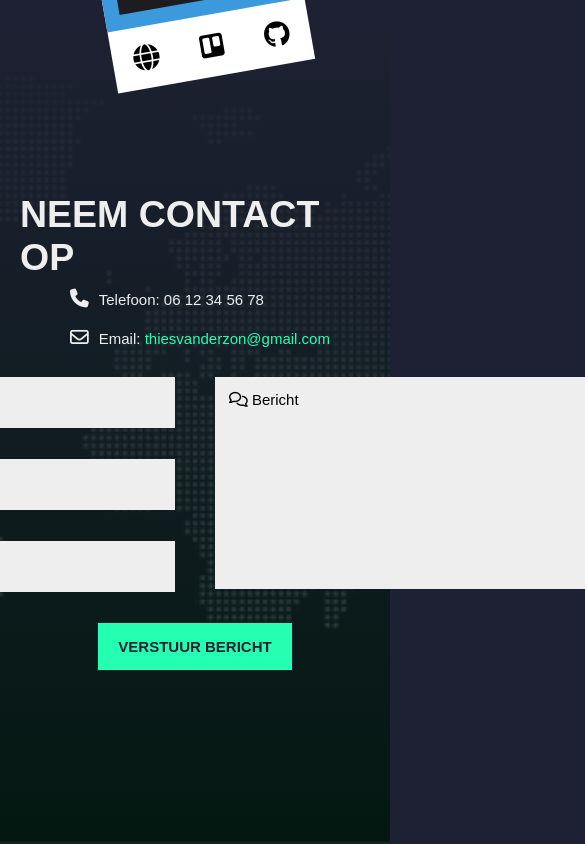
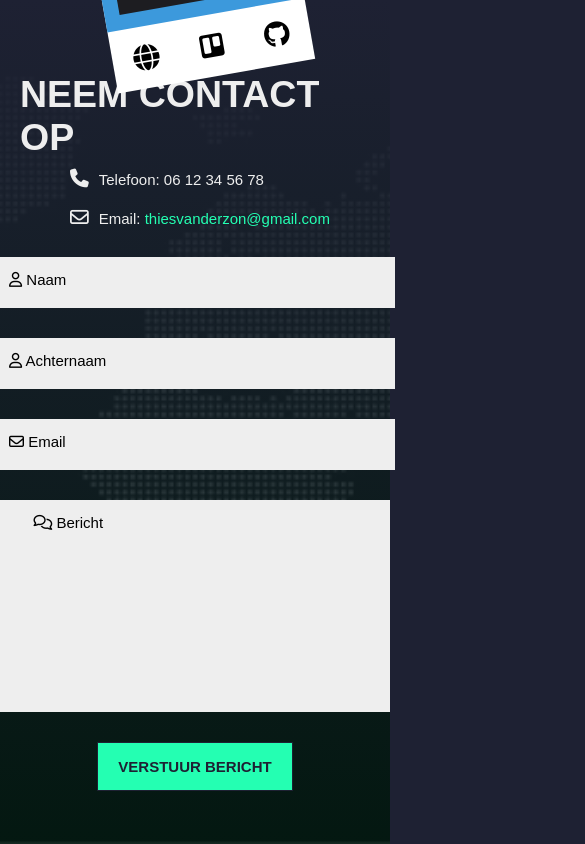
Before and after one commit to Thiesvdz/react-portfolio, a React (Create React App) app: page / in a window 390 px wide. Shown: the part 3376-4220 px from the top of the page, 585 px wide, since content can reach past the window. Built offline with nearby package versions, Linux system fonts and the light colour scheme.

Commit message:
Contact (#8)
* test

* contact bijna responsive | bericht label bugt nogsteeds

```diff
--- a/src/components/Home/Contact/Contact.css
+++ b/src/components/Home/Contact/Contact.css
@@ -89,6 +89,15 @@
 .contact__section .contact__form .input__wrapper {
   margin-bottom: 3rem;
   position: relative;
+  display: -webkit-box;
+  display: -ms-flexbox;
+  display: flex;
+  -webkit-box-align: center;
+      -ms-flex-align: center;
+          align-items: center;
+  -webkit-box-pack: center;
+      -ms-flex-pack: center;
+          justify-content: center;
 }
 
 .contact__section .contact__form .input__wrapper .input,
@@ -145,4 +154,17 @@
   border: 0.1rem solid #24ffb2;
   color: #eee;
 }
+
+@media screen and (max-width: 900px) {
+  .contact__form {
+    -webkit-box-orient: vertical !important;
+    -webkit-box-direction: normal !important;
+        -ms-flex-direction: column !important;
+            flex-direction: column !important;
+    gap: 0 !important;
+  }
+  .contact__form .bericht {
+    left: 5% !important;
+  }
+}
 /*# sourceMappingURL=Contact.css.map */
--- a/src/components/Home/Contact/Contact.scss
+++ b/src/components/Home/Contact/Contact.scss
@@ -58,6 +58,9 @@
     .input__wrapper {
       margin-bottom: 3rem;
       position: relative;
+      display: flex;
+      align-items: center;
+      justify-content: center;
       // width: 100%;
       .input,
       .textarea {
@@ -112,4 +115,11 @@
   }
 }
 @media screen and (max-width: $bigTablet-width) {
+  .contact__form {
+    flex-direction: column!important;
+    gap: 0!important;
+    .bericht{
+      left: 5%!important;
+    }
+  }
 }
--- a/src/components/Home/Contact/ContactSecties/ContactForm.js
+++ b/src/components/Home/Contact/ContactSecties/ContactForm.js
@@ -23,7 +23,7 @@ const ContactHeader = () => {
         </div>
       </div>
 
-      <div className="input__wrapper">
+      <div className="input__wrapper bericht__wrapper">
         <textarea
           name=""
           id="bericht"
@@ -31,7 +31,7 @@ const ContactHeader = () => {
           rows="8"
           required
         ></textarea>
-        <label htmlFor="bericht">
+        <label htmlFor="bericht" className="bericht">
           <i class="fa-regular fa-comments"></i> Bericht
         </label>
       </div>
```
Also changed, not shown: 1 other file (tests, documents, lock files or other folders).
